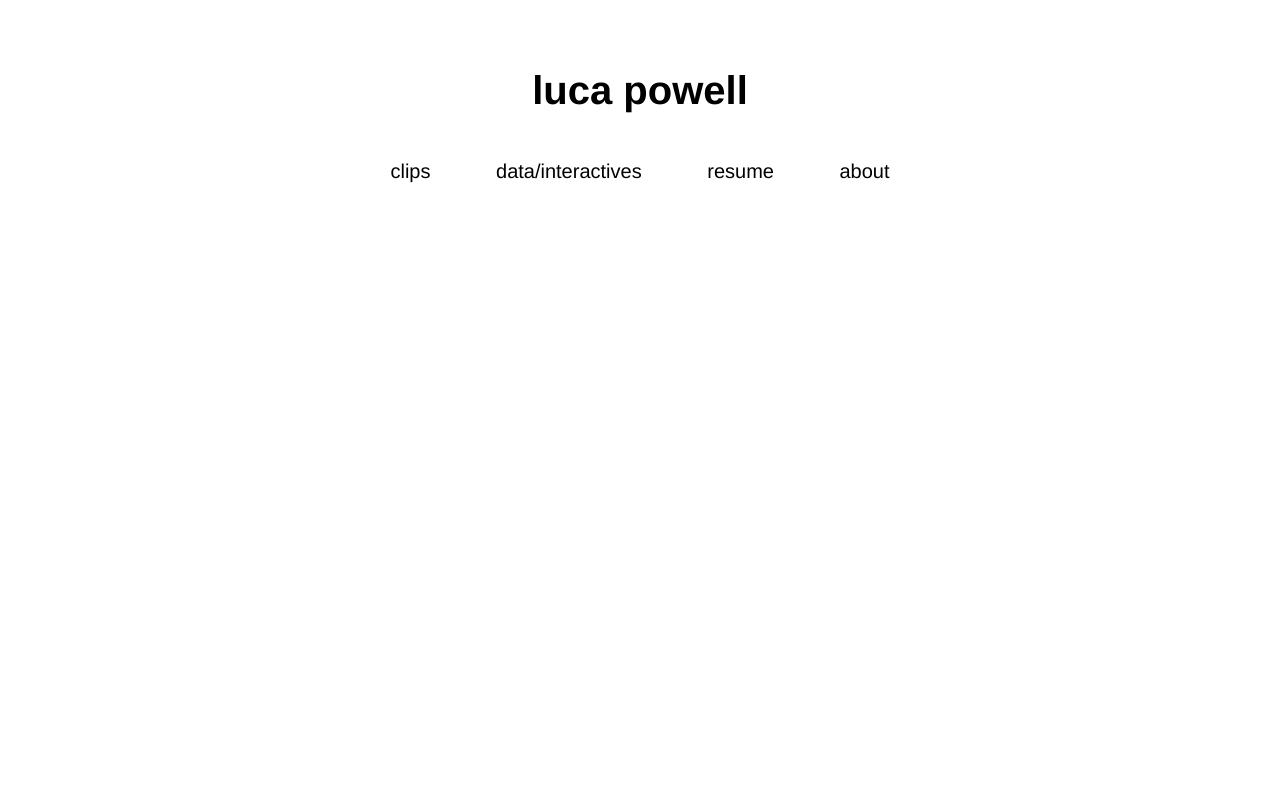
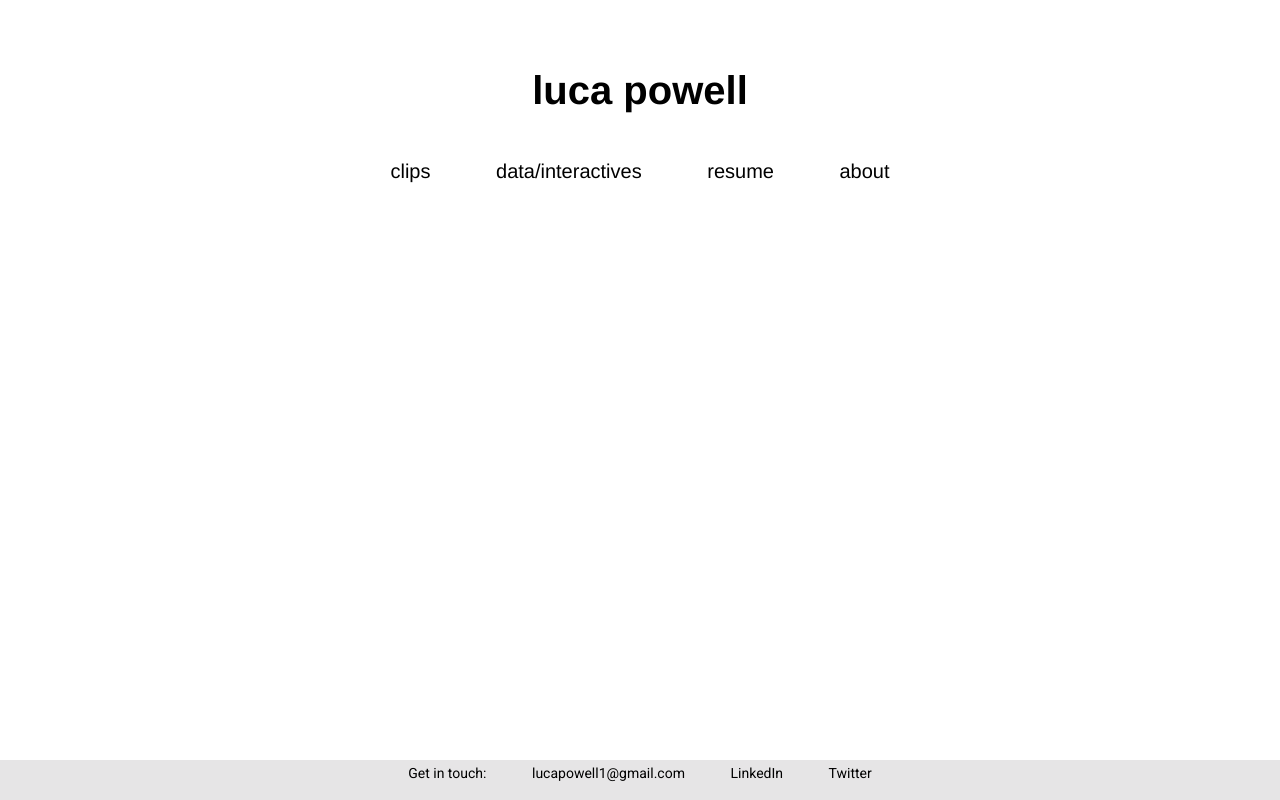
Before and after one commit to lucapowelljournalism/site, a plain HTML site: page index.html in a window 1280 px wide. Drawn offline with nearby package versions, Linux system fonts and the light colour scheme.

Commit message:
added footer

```diff
--- a/index.html
+++ b/index.html
@@ -36,10 +36,13 @@
 
     </div>
 
-    <div class="container">
-      <img src="bikeshot.JPG" alt="">
+
+    <div class="footer">
+      <p> Get in touch:</p>
+      <p> lucapowell1@gmail.com</p>
+      <p> <a href="https://www.linkedin.com/in/lucapowell/">LinkedIn</a></p>
+      <p> <a href="https://twitter.com/lucapowellCUNY">Twitter</a></p>
     </div>
-
     <!-- the jQuery library. You need this to be able to use jQuery ($) -->
     <script src="https://cdnjs.cloudflare.com/ajax/libs/jquery/3.3.1/jquery.min.js"></script>
 
--- a/style.css
+++ b/style.css
@@ -46,7 +46,7 @@ img {
     font-weight: lighter;
 }
 
-a {
+.container a {
     text-decoration: none;
     color: black;
 }
@@ -144,6 +144,41 @@ li {
     padding-top: 40px;
 }
 
+.footer {
+    height: 2em;
+    background-color: #E6E5E6;
+    position: fixed;
+    left: 0;
+    bottom: 0;
+    width: 100%;
+    text-align: center;
+}
+
+.footer p {
+    color: black;
+    font-size: .70em;
+    font-family: "Roboto", serif;
+    display: inline;
+    padding: 20px;
+}
+
+.footer a {
+    text-decoration: none;
+    color: black;
+}
+
+.footer a:visited {
+    text-decoration: none;
+}
+
+a:hover {
+    text-decoration: none;
+}
+
+a:focus {
+    text-decoration: none;
+}
+
 /*********************************************************************
   YOUR TABLET/DESKTOP STYLES GO HERE
 *********************************************************************/
```
Also changed, not shown: about.html (+6 -3 lines), clips.html (+6 -1 lines), interactives.html (+6 -1 lines), resume.html (+6 -1 lines).
